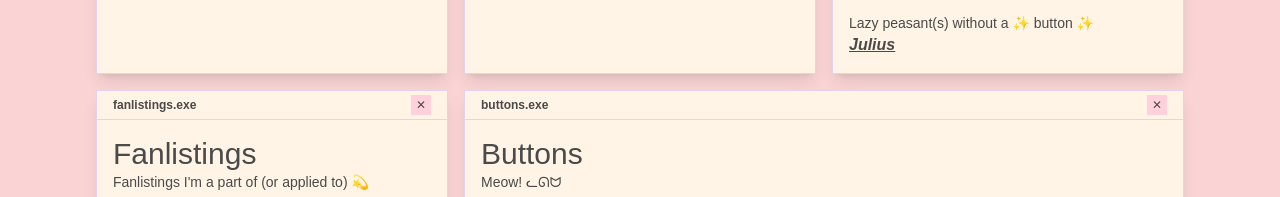
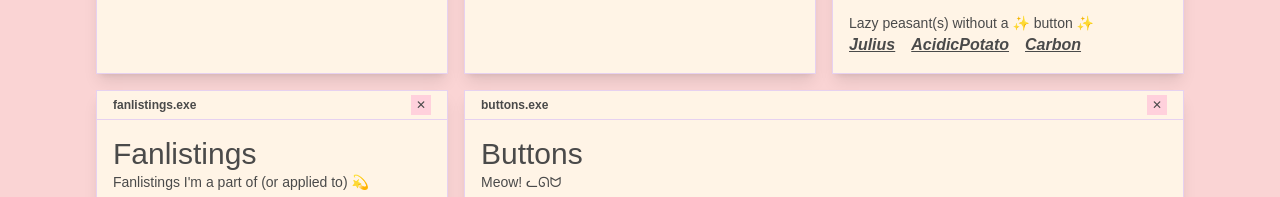
Before and after one commit to Iserila/personal-website, an Astro site: page / in a window 1280 px wide. Shown: the part 365-562 px from the top of the page. Built offline with nearby package versions, Linux system fonts and the light colour scheme; Astro itself is replaced by a stand-in of ours; a web font is replaced by a local one.

Commit message:
feat: add more friends to Friends component

```diff
--- a/src/components/home/Friends.astro
+++ b/src/components/home/Friends.astro
@@ -12,6 +12,21 @@
     name: "fugastra",
     url: "https://fugastra.github.io",
     button: "https://fugastra.github.io/imgs/button.gif",
+  },
+];
+
+const lazyPeasants = [
+  {
+    name: "Julius",
+    url: "https://juliusdeboer.com",
+  },
+  {
+    name: "AcidicPotato",
+    url: "https://acidicpotato.com",
+  },
+  {
+    name: "Carbon",
+    url: "https://carbonic.design",
   },
 ];
 ---
@@ -36,5 +51,13 @@
     }
   </div>
   <h3 class="text-sm mt-4">Lazy peasant(s) without a ✨ button ✨</h3>
-    <a class="font-bold italic" href="https://juliusdeboer.com">Julius</a>
+  <div class="flex gap-4">
+    {
+      lazyPeasants.map((friend) => (
+        <a class="font-bold italic" href={friend.url} target="_blank">
+          {friend.name}
+        </a>
+      ))
+    }
+  </div>
 </Window>
```
Lines whose indentation alone changed are shown as unchanged.
